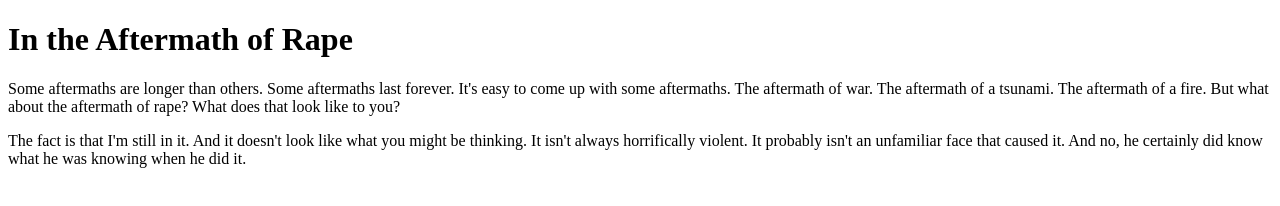
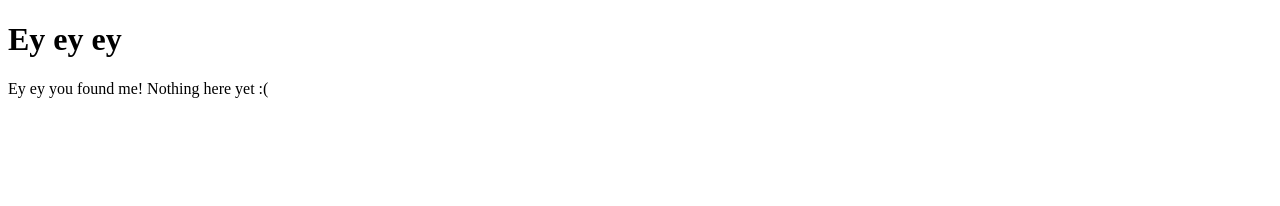
Before and after one commit to erntan/intheaftermathofrape, a plain HTML site: page index.html in a window 1280 px wide. Drawn offline with Linux system fonts and the light colour scheme.

Commit message:
Update index.html

```diff
--- a/index.html
+++ b/index.html
@@ -2,11 +2,9 @@
 <html>
 <body>
 
-<h1>In the Aftermath of Rape</h1>
+<h1>Ey ey ey</h1>
 
-<p>Some aftermaths are longer than others. Some aftermaths last forever. It's easy to come up with some aftermaths. The aftermath of war. The aftermath of a tsunami. The aftermath of a fire. But what about the aftermath of rape? What does that look like to you?</p>
-
-<p>The fact is that I'm still in it. And it doesn't look like what you might be thinking. It isn't always horrifically violent. It probably isn't an unfamiliar face that caused it. And no, he certainly did know what he was knowing when he did it.</p>
+<p>Ey ey you found me! Nothing here yet :(</p>
 
 </body>
 </html>
```
